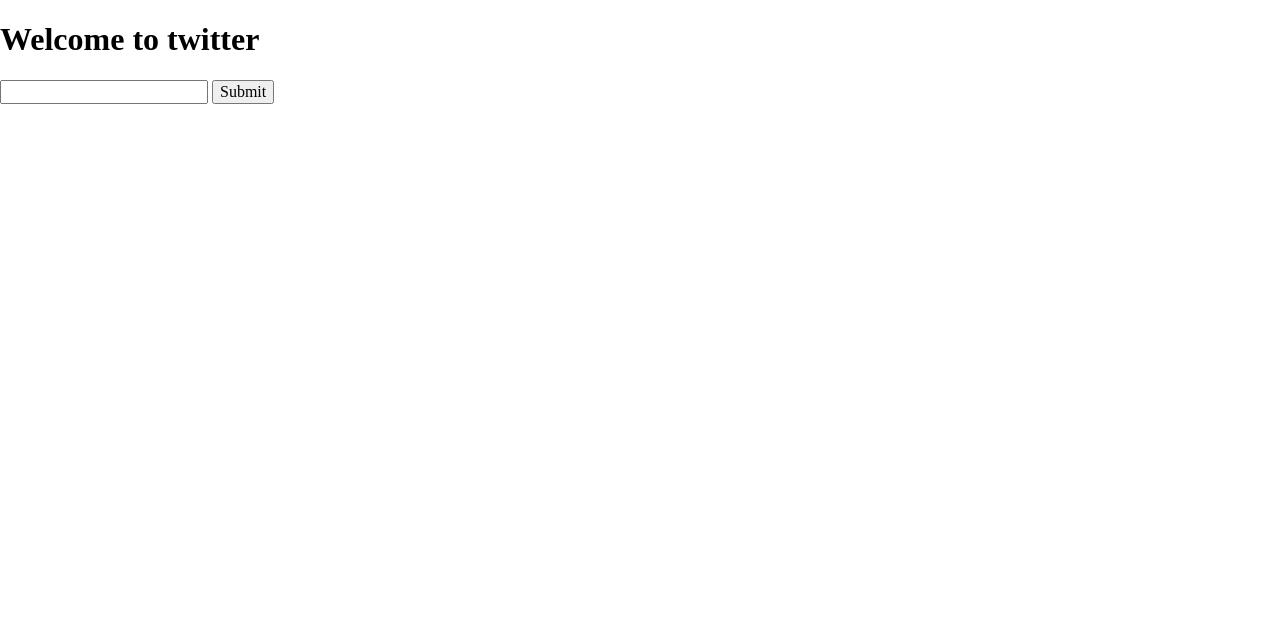
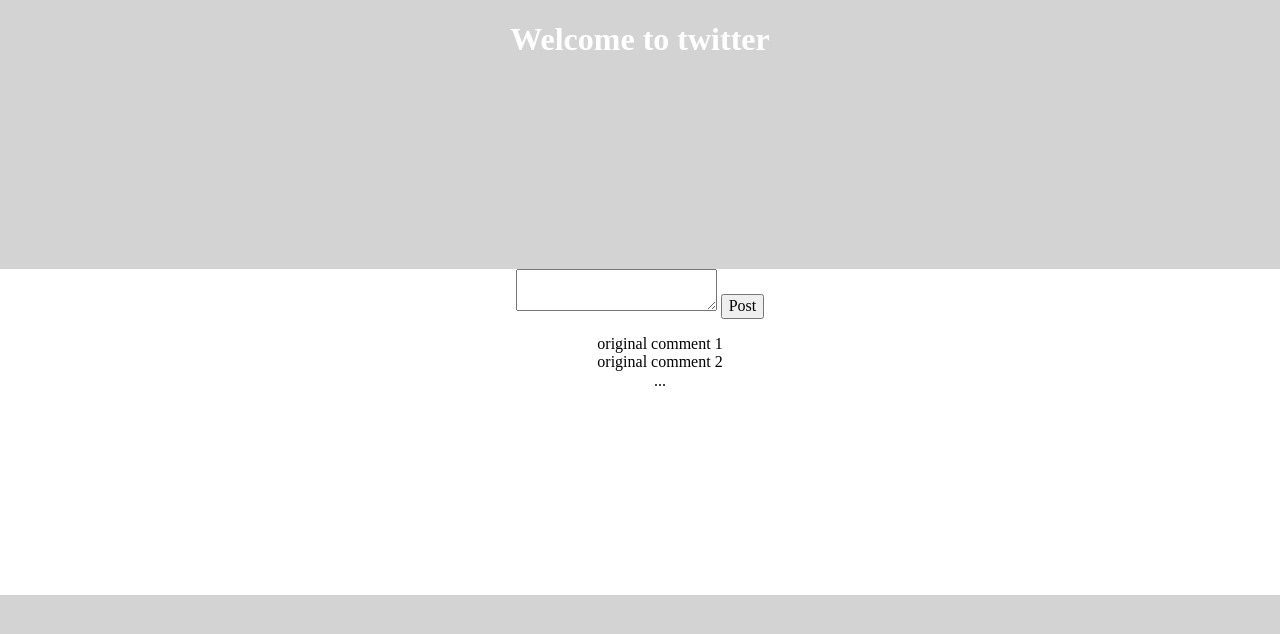
Before and after one commit to cxs505/Totally_Legit_Twitter, a plain HTML site: page Client/index.html in a window 1280 px wide. Drawn offline with nearby package versions, Linux system fonts and the light colour scheme.

Commit message:
added basic css style and completed basic form

```diff
--- a/Client/index.html
+++ b/Client/index.html
@@ -10,21 +10,25 @@
 <body>
     <header>
         <h1>Welcome to twitter</h1>
-
     </header>
     <main>
         <div id="formContainer">
-            <form id="newPost">
-                <input type="text">
-                <input type="submit">
+            <form id="newPostForm">
+                <label for="newPost"></label>
+                <textarea id="newPost" name="newPost"></textarea>
+                <input type="submit" value="Post">
             </form>
         </div>
-        <div    id="timeline">
-
+        <div id="timeline">
+            <ul>
+                <li>original comment 1</li>
+                <li>original comment 2</li>
+                <li>...</li>
+            </ul>
         </div>
     </main>
     <footer>
-
+        <p></p>
     </footer>
 </body>
 </html>
--- a/Client/style.css
+++ b/Client/style.css
@@ -0,0 +1,33 @@
+* {
+    text-align: center;
+    /* border: 1px solid red;
+    box-sizing: border-box; */
+}
+
+:root {
+    --headerFooterBackground : lightgray;
+    --headerFooterText : white;
+}
+
+header {
+    position: sticky;
+    top: auto;
+    background-color: var(--headerFooterBackground);
+    color: var(--headerFooterText)
+}
+
+body {
+    display: grid;
+
+}
+
+li {
+    list-style: none;
+}
+
+footer {
+    position: sticky;
+    bottom: auto;
+    background-color: var(--headerFooterBackground);
+    color: var(--headerFooterText)
+}
```
Also changed, not shown: README.md.
